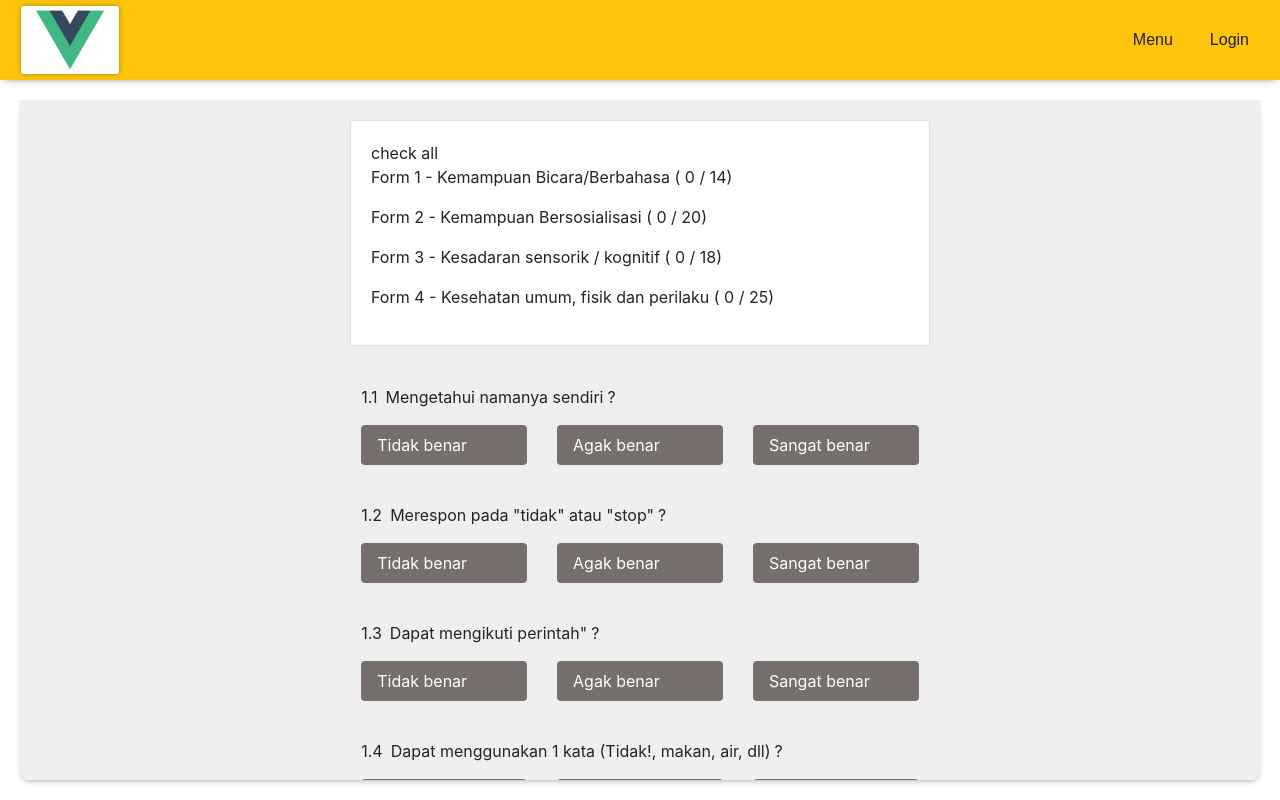
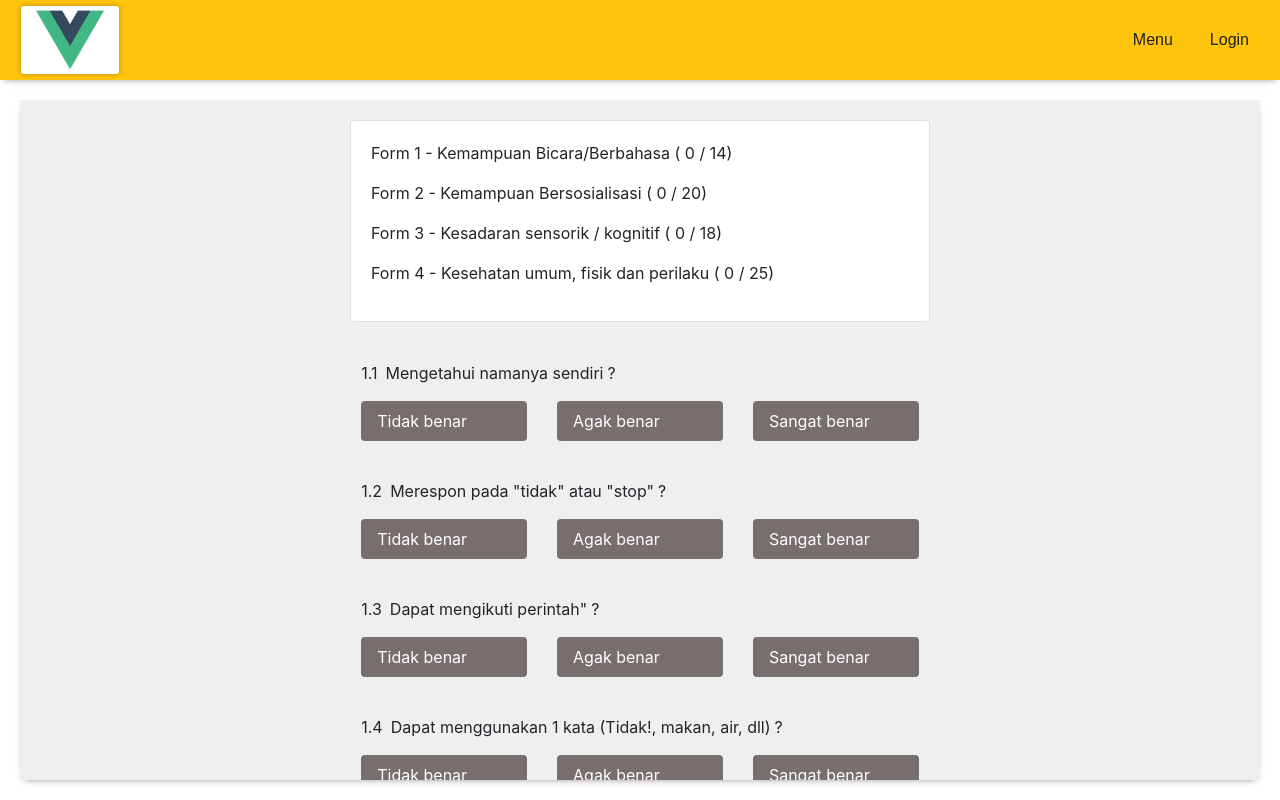
Before and after one commit to alansarluv/superkid-client, a Vue app: page /atec-quick in a window 1280 px wide. Built offline with nearby package versions, Linux system fonts and the light colour scheme.

Commit message:
remove check all

```diff
--- a/src/components/menu/AtecQuick.vue
+++ b/src/components/menu/AtecQuick.vue
@@ -6,7 +6,7 @@
           <div class="col-lg-6 col-md-8 col-sm-12">
             <div class="card">
               <div class="card-body">
-                <a @click="selectAllFirst()">check all</a>
+                <!-- <a @click="selectAllFirst()">check all</a> -->
                 <p
                   class="header-question"
                   :class="{
```
